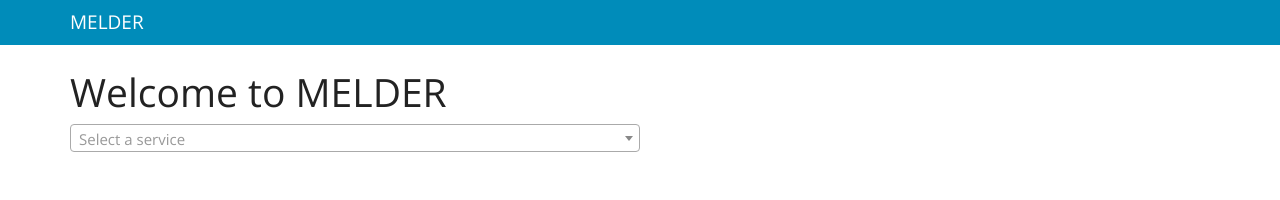
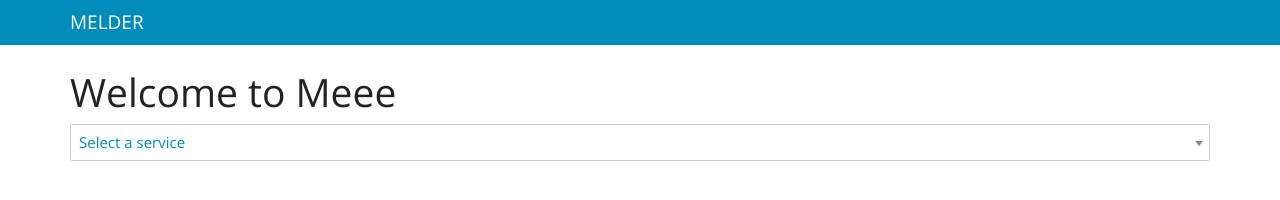
Before and after one commit to aakhmerov/battlehack_2015, a website: page frontend/public/index.html in a window 1280 px wide. Both pictures are taken after a click on the link "MELDER". Drawn offline with nearby package versions, Linux system fonts and the light colour scheme.

Commit message:
first styling

```diff
--- a/frontend/public/css/site.css
+++ b/frontend/public/css/site.css
@@ -1,3 +1,59 @@
 #services select {
 	width: 50%;
 }
+
+input, button, select, textarea {
+color: #008cba;
+padding:6px;
+margin:10px;
+margin-left:0px;
+width:100%;
+border: 1px solid #cccccc;
+}
+
+.select2-container--default .select2-selection--single .select2-selection__rendered {
+color: #008cba;
+}
+
+.select2-container--default .select2-selection--single .select2-selection__placeholder {
+    color: #008cba;
+}
+
+div#services {
+margin:10px 0px 10px 0px;
+}
+
+
+span.select2 {
+width:100% !important;
+}
+
+.select2-container--default .select2-selection--single {
+    background-color: #fff;
+    border: 1px solid #cccccc;
+    border-radius: 2px;
+	padding-top:3px;
+	padding-bottom:3px;
+
+}
+
+.select2-container .select2-selection--single {
+height:37px !important;
+
+}
+
+.select2-container--default .select2-selection--single .select2-selection__arrow {
+    height: 36px;
+    position: absolute;
+    right: 1px;
+    top: 1px;
+    width: 20px;
+}
+
+
+div#personal-data {
+padding-top:20px;
+padding-bottom:20px;
+border-top:1px dotted #008cba;
+border-bottom:1px dotted #008cba;
+}
--- a/frontend/public/index.html
+++ b/frontend/public/index.html
@@ -20,7 +20,7 @@
 	</nav>
 
 	<div class="container">
-		<h1>Welcome to MELDER</h1>
+		<h1>Welcome to Meee</h1>
 		<div id="form-container"></div>
 	</div>
 	</body>
--- a/frontend/public/templates/form_view.html
+++ b/frontend/public/templates/form_view.html
@@ -5,7 +5,7 @@
 </div>
 
 <div id="personal-data" class="hidden">
-	<input name="firstname" placeholder="Firstname" />
+	<input name="firstname" placeholder="Firstname" /><br />
 	<input name="lastname" placeholder="Lastname" /><br />
 	<input name="email" placeholder="E-Mail" /><br />
 	<input name="phone" placeholder="Phone" /><br />
```
